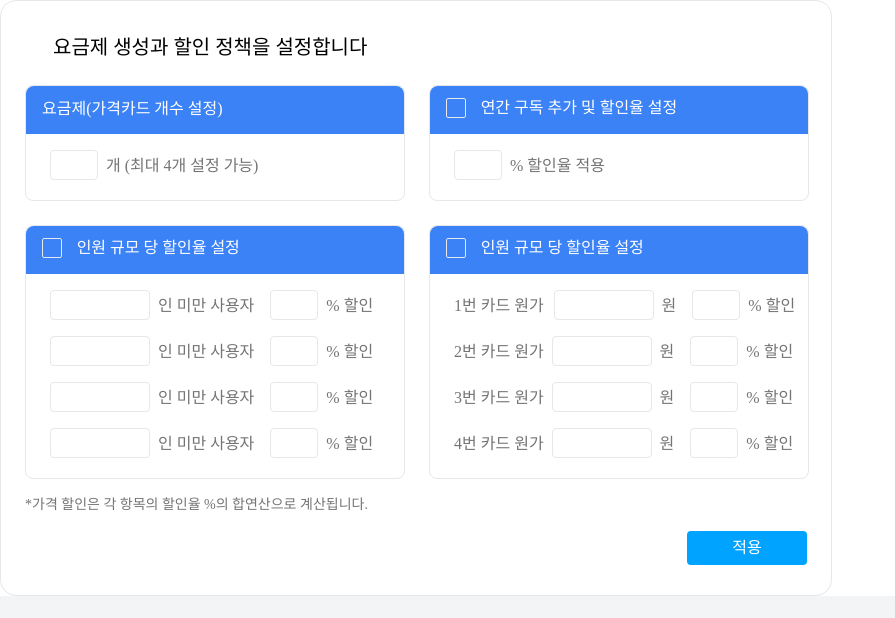
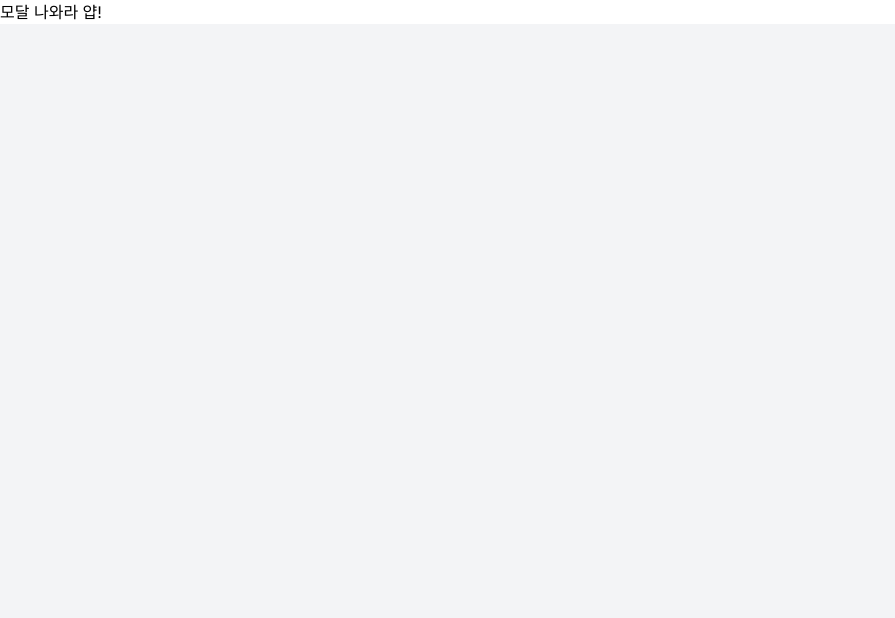
Before and after one commit to minki-dev/PRIETAG_FE, a Next.js app: page / in a window 1280 px wide. Shown: the top 618 px of the page, without its empty margins (0-895 px from the left). Built offline with nearby package versions, Linux system fonts and the light colour scheme; a web font is replaced by a local one.

Commit message:
:lipstick: design: priceModal 배경 화면 및 정렬 설정
모달 활성화시 검은 배경화면과 함께 뷰포트 한 가운데에서 팝업되도록 구현

```diff
--- a/app/editTemplate/components/PriceModal.tsx
+++ b/app/editTemplate/components/PriceModal.tsx
@@ -1,9 +1,17 @@
 import React from 'react';
 import { Checkbox } from './checkbox';
 
-export default function PriceModal() {
+export default function PriceModal({
+	toggleModal,
+}: {
+	toggleModal: () => void;
+}) {
 	return (
-		<div className="pt-8 pl-6 bg-white border border-gray-200 w-priceModal h-priceModal rounded-2xl">
+		<div className="fixed top-0 left-0 flex items-center justify-center w-full h-full bg-black bg-opacity-50">
+			<dialog
+				open
+				className="pt-8 pl-6 bg-white border border-gray-200 w-priceModal h-priceModal rounded-2xl"
+			>
 				{/* 타이틀 */}
 				<div className="mb-6 text-xl font-medium ml-7 font-ptBold">
 					요금제 생성과 할인 정책을 설정합니다
@@ -22,7 +30,7 @@ export default function PriceModal() {
 								{' '}
 								<input
 									type="text"
-								className="w-12 h-[30px] mr-2 border rounded-[4px]"
+									className="w-12 h-[30px] mr-2 border rounded-[4px] focus:outline-none"
 								/>
 								<span className="text-base text-borderGray font-ptRegular">
 									개 (최대 4개 설정 가능)
@@ -42,7 +50,7 @@ export default function PriceModal() {
 								{' '}
 								<input
 									type="text"
-								className="w-12 h-[30px] mr-2 border rounded-[4px]"
+									className="w-12 h-[30px] mr-2 border rounded-[4px] focus:outline-none"
 								/>
 								<span className="text-base text-borderGray font-ptRegular">
 									% 할인율 적용
@@ -66,14 +74,14 @@ export default function PriceModal() {
 								<div>
 									<input
 										type="text"
-									className="w-[100px] h-[30px] mr-2 border rounded-[4px]"
+										className="w-[100px] h-[30px] mr-2 border rounded-[4px] focus:outline-none"
 									/>
 									<span className="mr-4 text-base text-borderGray font-ptRegular ">
 										인 미만 사용자
 									</span>
 									<input
 										type="text"
-									className="w-12 h-[30px] mr-2 border rounded-[4px]"
+										className="w-12 h-[30px] mr-2 border rounded-[4px] focus:outline-none"
 									/>
 									<span className="text-base text-borderGray font-ptRegular">
 										% 할인
@@ -82,14 +90,14 @@ export default function PriceModal() {
 								<div>
 									<input
 										type="text"
-									className="w-[100px] h-[30px] mr-2 border rounded-[4px]"
+										className="w-[100px] h-[30px] mr-2 border rounded-[4px] focus:outline-none"
 									/>
 									<span className="mr-4 text-base text-borderGray font-ptRegular ">
 										인 미만 사용자
 									</span>
 									<input
 										type="text"
-									className="w-12 h-[30px] mr-2 border rounded-[4px]"
+										className="w-12 h-[30px] mr-2 border rounded-[4px] focus:outline-none"
 									/>
 									<span className="text-base text-borderGray font-ptRegular">
 										% 할인
@@ -98,14 +106,14 @@ export default function PriceModal() {
 								<div>
 									<input
 										type="text"
-									className="w-[100px] h-[30px] mr-2 border rounded-[4px]"
+										className="w-[100px] h-[30px] mr-2 border rounded-[4px] focus:outline-none"
 									/>
 									<span className="mr-4 text-base text-borderGray font-ptRegular ">
 										인 미만 사용자
 									</span>
 									<input
 										type="text"
-									className="w-12 h-[30px] mr-2 border rounded-[4px]"
+										className="w-12 h-[30px] mr-2 border rounded-[4px] focus:outline-none"
 									/>
 									<span className="text-base text-borderGray font-ptRegular">
 										% 할인
@@ -114,14 +122,14 @@ export default function PriceModal() {
 								<div>
 									<input
 										type="text"
-									className="w-[100px] h-[30px] mr-2 border rounded-[4px]"
+										className="w-[100px] h-[30px] mr-2 border rounded-[4px] focus:outline-none"
 									/>
 									<span className="mr-4 text-base text-borderGray font-ptRegular ">
 										인 미만 사용자
 									</span>
 									<input
 										type="text"
-									className="w-12 h-[30px] mr-2 border rounded-[4px]"
+										className="w-12 h-[30px] mr-2 border rounded-[4px] focus:outline-none"
 									/>
 									<span className="text-base text-borderGray font-ptRegular">
 										% 할인
@@ -145,14 +153,14 @@ export default function PriceModal() {
 									</span>
 									<input
 										type="text"
-									className="w-[100px] h-[30px] mr-2 border rounded-[4px]"
+										className="w-[100px] h-[30px] mr-2 border rounded-[4px] focus:outline-none"
 									/>
 									<span className="mr-4 text-base text-borderGray font-ptRegular">
 										원
 									</span>
 									<input
 										type="text"
-									className="w-12 h-[30px] mr-2 border rounded-[4px]"
+										className="w-12 h-[30px] mr-2 border rounded-[4px] focus:outline-none"
 									/>
 									<span className="text-base text-borderGray font-ptRegular">
 										% 할인
@@ -164,14 +172,14 @@ export default function PriceModal() {
 									</span>
 									<input
 										type="text"
-									className="w-[100px] h-[30px] mr-2 border rounded-[4px]"
+										className="w-[100px] h-[30px] mr-2 border rounded-[4px] focus:outline-none"
 									/>
 									<span className="mr-4 text-base text-borderGray font-ptRegular">
 										원
 									</span>
 									<input
 										type="text"
-									className="w-12 h-[30px] mr-2 border rounded-[4px]"
+										className="w-12 h-[30px] mr-2 border rounded-[4px] focus:outline-none"
 									/>
 									<span className="text-base text-borderGray font-ptRegular">
 										% 할인
@@ -183,14 +191,14 @@ export default function PriceModal() {
 									</span>
 									<input
 										type="text"
-									className="w-[100px] h-[30px] mr-2 border rounded-[4px]"
+										className="w-[100px] h-[30px] mr-2 border rounded-[4px] focus:outline-none"
 									/>
 									<span className="mr-4 text-base text-borderGray font-ptRegular">
 										원
 									</span>
 									<input
 										type="text"
-									className="w-12 h-[30px] mr-2 border rounded-[4px]"
+										className="w-12 h-[30px] mr-2 border rounded-[4px] focus:outline-none"
 									/>
 									<span className="text-base text-borderGray font-ptRegular">
 										% 할인
@@ -202,14 +210,14 @@ export default function PriceModal() {
 									</span>
 									<input
 										type="text"
-									className="w-[100px] h-[30px] mr-2 border rounded-[4px]"
+										className="w-[100px] h-[30px] mr-2 border rounded-[4px] focus:outline-none"
 									/>
 									<span className="mr-4 text-base text-borderGray font-ptRegular">
 										원
 									</span>
 									<input
 										type="text"
-									className="w-12 h-[30px] mr-2 border rounded-[4px]"
+										className="w-12 h-[30px] mr-2 border rounded-[4px] focus:outline-none"
 									/>
 									<span className="text-base text-borderGray font-ptRegular">
 										% 할인
@@ -227,10 +235,12 @@ export default function PriceModal() {
 					<button
 						type="button"
 						className="mt-4 h-[34px] w-[120px] text-base font-medium text-white bg-[#00A3FF] font-ptMedium mr-6 rounded [3px]"
+						onClick={toggleModal}
 					>
 						적용
 					</button>
 				</div>
+			</dialog>
 		</div>
 	);
 }
--- a/app/page.tsx
+++ b/app/page.tsx
@@ -1,10 +1,19 @@
-import PriceModal from "./editTemplate/components/PriceModal";
+'use client';
 
-
+import { useState } from 'react';
+import PriceModal from './editTemplate/components/PriceModal';
 
 export default function Home() {
-  return (
-    <main>
-      <PriceModal/>
-    </main>)
+	const [isModalOpen, setIsModalOpen] = useState(false);
+	const toggleModal = () => {
+		setIsModalOpen(!isModalOpen);
+	};
+	return (
+		<main>
+			<button type="button" onClick={toggleModal}>
+				모달 나와라 얍!
+			</button>
+			{isModalOpen && <PriceModal toggleModal={toggleModal} />}
+		</main>
+	);
 }
```
Lines whose indentation alone changed are shown as unchanged.
